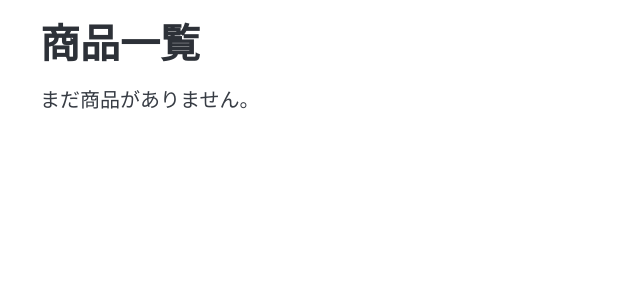
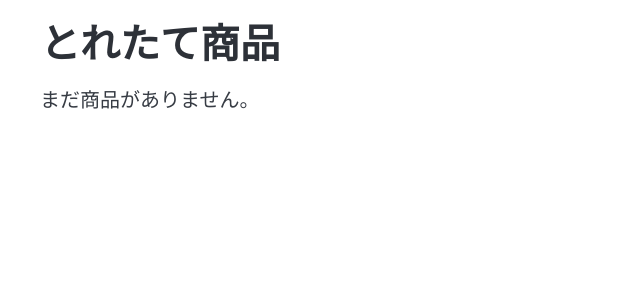
Before and after one commit to ricky-sensei/product_board, a Flask app: page / in a window 1280 px wide. Shown: the part 119-419 px from the top of the page, without its empty margins (0-640 px from the left). Run offline with Flask 3, Linux system fonts and the light colour scheme; some libraries are stand-ins or nearby versions.

Commit message:
商品一覧の見出しを「とれたて商品」に変更
Co-Authored-By: Claude Sonnet 5.5 <noreply@anthropic.com>

```diff
--- a/templates/products/index.html
+++ b/templates/products/index.html
@@ -1,7 +1,7 @@
 {% extends "base.html" %}
 
 {% block content %}
-<h1>商品一覧</h1>
+<h1>とれたて商品</h1>
 
 {% if products %}
 <table>
```
